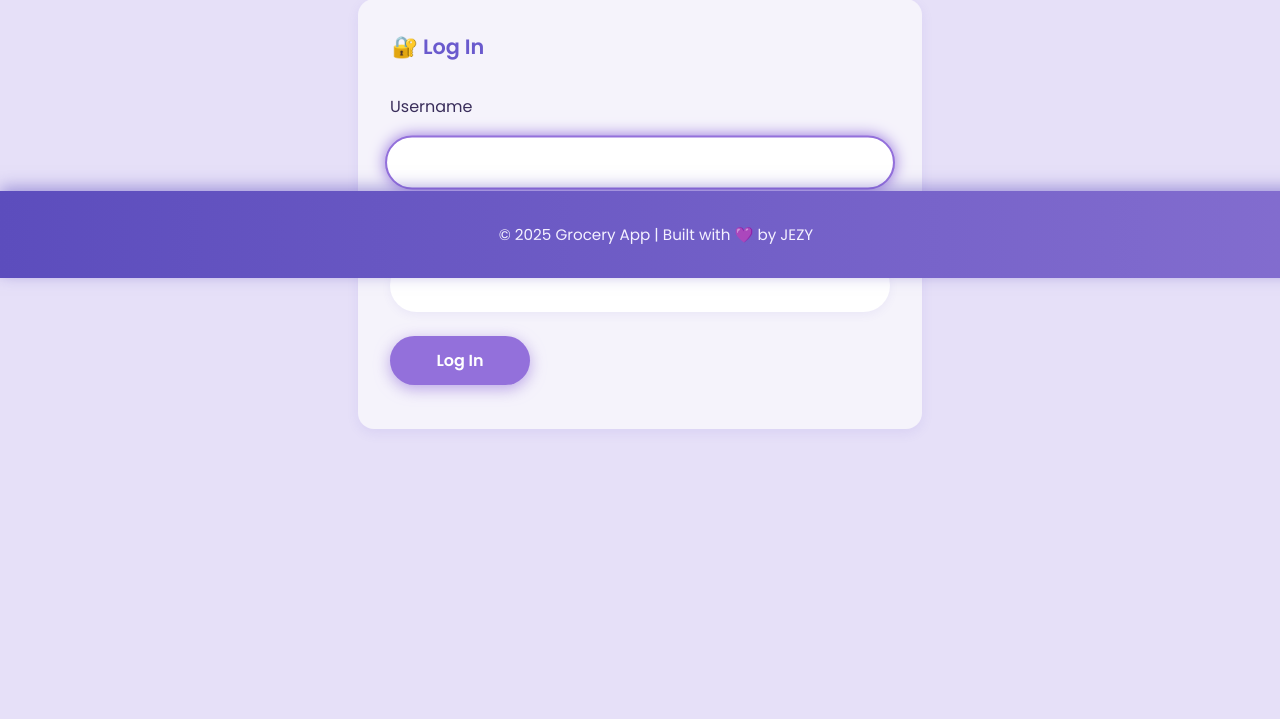
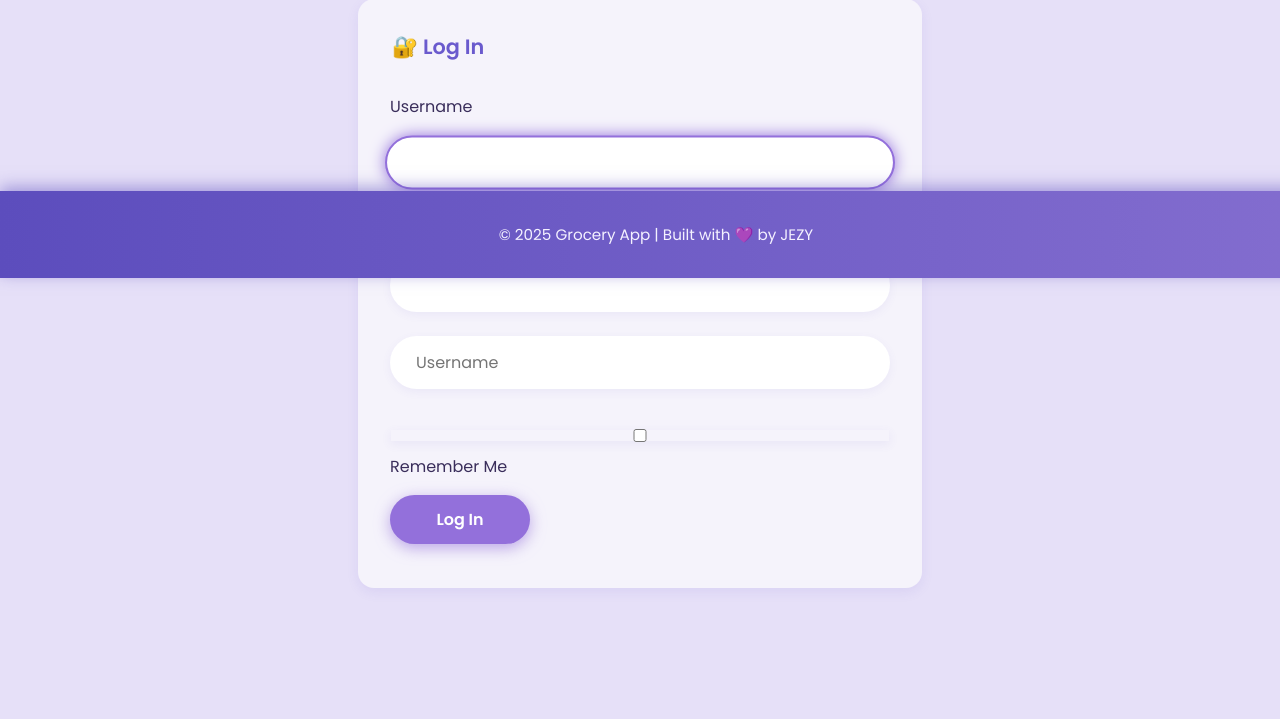
Before and after one commit to jeniblok/groceryapp, a PHP site: page /view/login.php in a window 1280 px wide. Shown: the part 522-1241 px from the top of the page. Before the commit the page ends 951 px from the top, so only its background shows below. Run offline with PHP 8.4, Linux system fonts and the light colour scheme.

```diff
--- a/grocery-mgt-app-main/view/login.php
+++ b/grocery-mgt-app-main/view/login.php
@@ -19,6 +19,9 @@ include 'nav.php';
 
                 <label for="password">Password</label>
                 <input type="password" id="password" name="password" required>
+                <input type="text" name="username" placeholder="Username" required>
+
+                <label><input type="checkbox" name="remember"> Remember Me</label>
 
                 <button type="submit">Log In</button>
             </fieldset>
```
